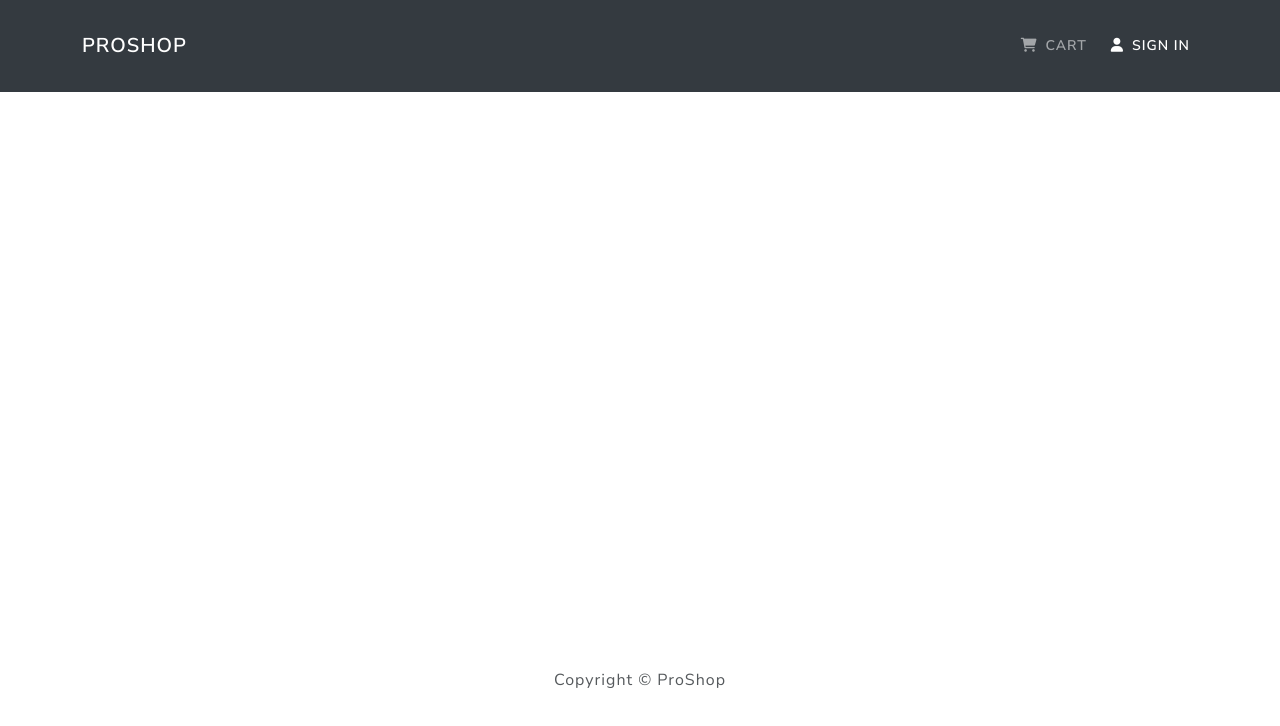
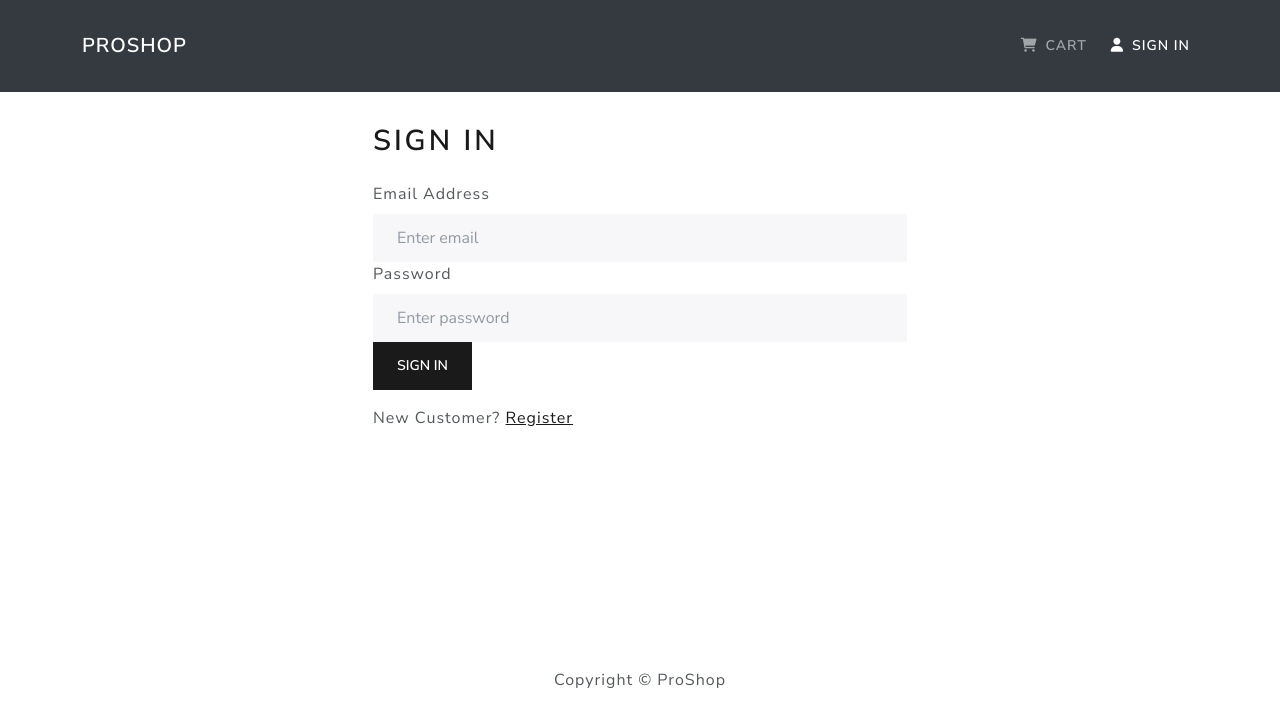
Before and after one commit to DLee1993/MERN_Ecommerce_Shop, a React (Create React App) app in the folder frontend/: page /login in a window 1280 px wide. Shown: the top 726 px of the page. Built offline with nearby package versions, Linux system fonts and the light colour scheme.

Commit message:
added a login screen and redirec to homepage when logged in

```diff
--- a/frontend/src/App.js
+++ b/frontend/src/App.js
@@ -5,6 +5,7 @@
 import HomeScreen from "./screens/HomeScreen";
 import ProductScreen from "./screens/ProductScreen";
 import CartScreen from "./screens/CartScreen";
+import LoginScreen from "./screens/LoginScreen";
 
 const App = () => {
     return (
@@ -19,6 +20,7 @@
                             <Route path=':id' element={<CartScreen />} />
                             <Route path='' element={<CartScreen />} />
                         </Route>
+                        <Route exact path='/login' element={<LoginScreen />} />
                     </Routes>
                 </Container>
             </main>
--- a/frontend/src/actions/userActions.js
+++ b/frontend/src/actions/userActions.js
@@ -1,9 +1,5 @@
 import axios from "axios";
-import {
-    USER_LOGIN_FAIL,
-    USER_LOGIN_REQ,
-    USER_LOGIN_SUCCESS
-} from "../constants/userConstants";
+import { USER_LOGIN_FAIL, USER_LOGIN_REQ, USER_LOGIN_SUCCESS } from "../constants/userConstants";
 
 export const login = (email, password) => async (dispatch) => {
     try {
@@ -21,14 +17,14 @@
 
         dispatch({
             type: USER_LOGIN_SUCCESS,
-            payload: data
+            payload: data,
         });
 
-        localStorage.setItem('userInfo', JSON.stringify(data))
+        localStorage.setItem("userInfo", JSON.stringify(data));
     } catch (error) {
         dispatch({
             type: USER_LOGIN_FAIL,
-            payload: error.message,
+            payload: "Invalid Credentails",
         });
     }
 };
--- /dev/null
+++ b/frontend/src/components/FormContainer.js
@@ -0,0 +1,16 @@
+import React from "react";
+import { Container, Row, Col } from "react-bootstrap";
+
+const FormContainer = ({ children }) => {
+    return (
+        <Container>
+            <Row className='justify-content-md-center'>
+                <Col xs={12} md={6}>
+                    {children}
+                </Col>
+            </Row>
+        </Container>
+    );
+};
+
+export default FormContainer;
--- /dev/null
+++ b/frontend/src/screens/LoginScreen.js
@@ -0,0 +1,79 @@
+import React, { useState, useEffect } from "react";
+import { Link, useLocation, useNavigate } from "react-router-dom";
+import { Form, Button, Row, Col } from "react-bootstrap";
+import { useDispatch, useSelector } from "react-redux";
+import Message from "../components/Message";
+import Loader from "../components/Loader";
+import FormContainer from "../components/FormContainer";
+import { login } from "../actions/userActions";
+
+const LoginScreen = () => {
+    const [email, setEmail] = useState("");
+    const [password, setPassword] = useState("");
+
+    const dispatch = useDispatch();
+    const navigate = useNavigate();
+    const location = useLocation();
+
+    const userLogin = useSelector((state) => state.userLogin);
+    const { loading, error, userInfo } = userLogin;
+
+    const redirect = location.search ? location.search.split('=')[1] : '/'
+
+    useEffect(() => {
+        if (userInfo) {
+            navigate(redirect);
+        }
+    }, [navigate, userInfo, redirect]);
+
+    const submitHandler = (e) => {
+        e.preventDefault();
+        // Dispatch Login
+        dispatch(login(email, password));
+    };
+
+    return (
+        <FormContainer>
+            <h1>Sign In</h1>
+            {error && <Message variant='danger'>{error}</Message>}
+            {loading && <Loader />}
+            <Form onSubmit={submitHandler}>
+                <Form.Group controlId='email'>
+                    <Form.Label>Email Address</Form.Label>
+                    <Form.Control
+                        type='email'
+                        placeholder='Enter email'
+                        value={email}
+                        onChange={(e) => setEmail(e.target.value)}
+                    ></Form.Control>
+                </Form.Group>
+                <Form.Group controlId='password'>
+                    <Form.Label>Password</Form.Label>
+                    <Form.Control
+                        type='password'
+                        placeholder='Enter password'
+                        value={password}
+                        onChange={(e) => setPassword(e.target.value)}
+                    ></Form.Control>
+                </Form.Group>
+                <Button type='submit' variant='primary'>
+                    Sign In
+                </Button>
+            </Form>
+
+            <Row className='py-3'>
+                <Col>
+                    New Customer? {}
+                    <Link
+                        to={redirect ? `/register?redirect=${redirect}` : "/register"}
+                        style={{ textDecoration: "underline" }}
+                    >
+                        Register
+                    </Link>
+                </Col>
+            </Row>
+        </FormContainer>
+    );
+};
+
+export default LoginScreen;
```
